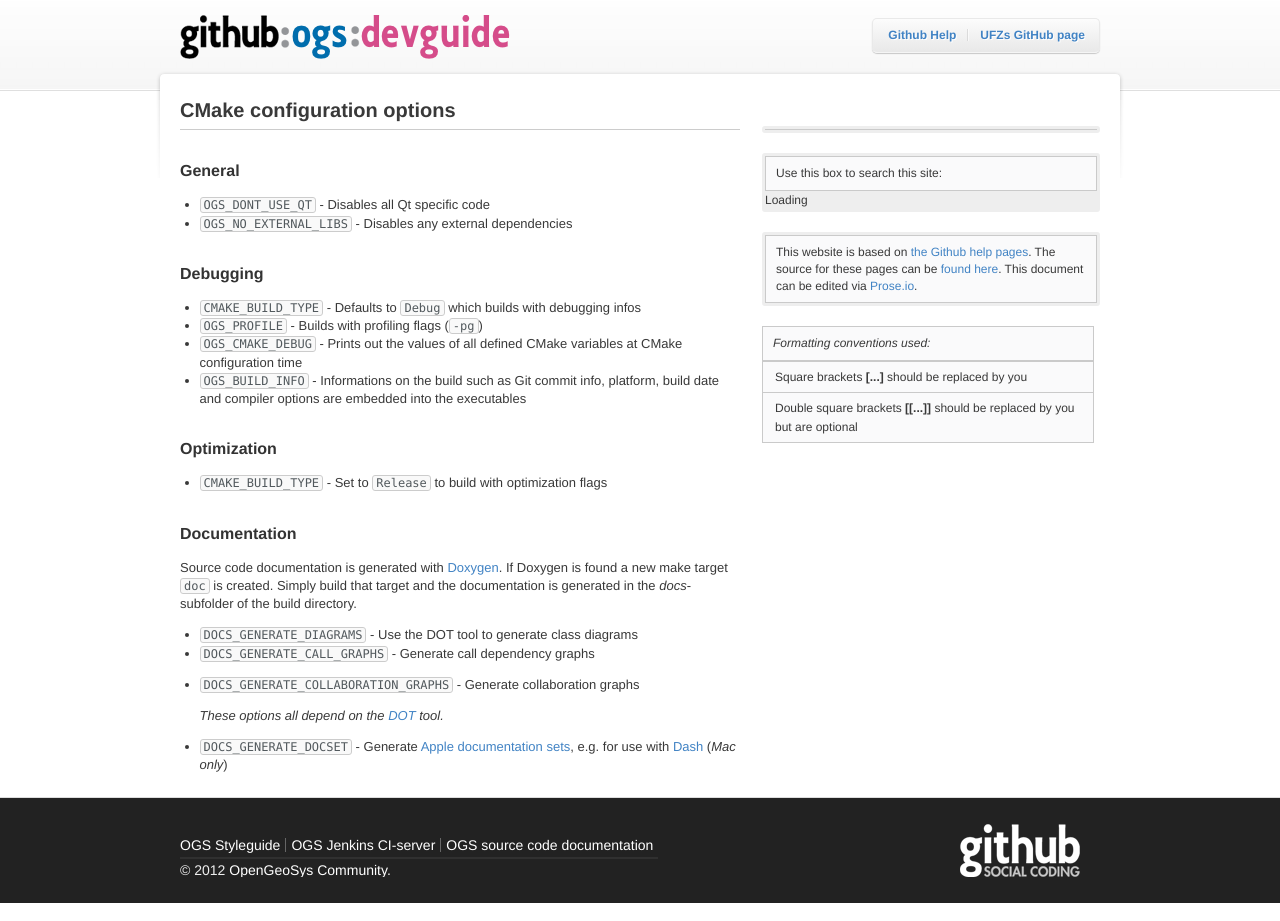
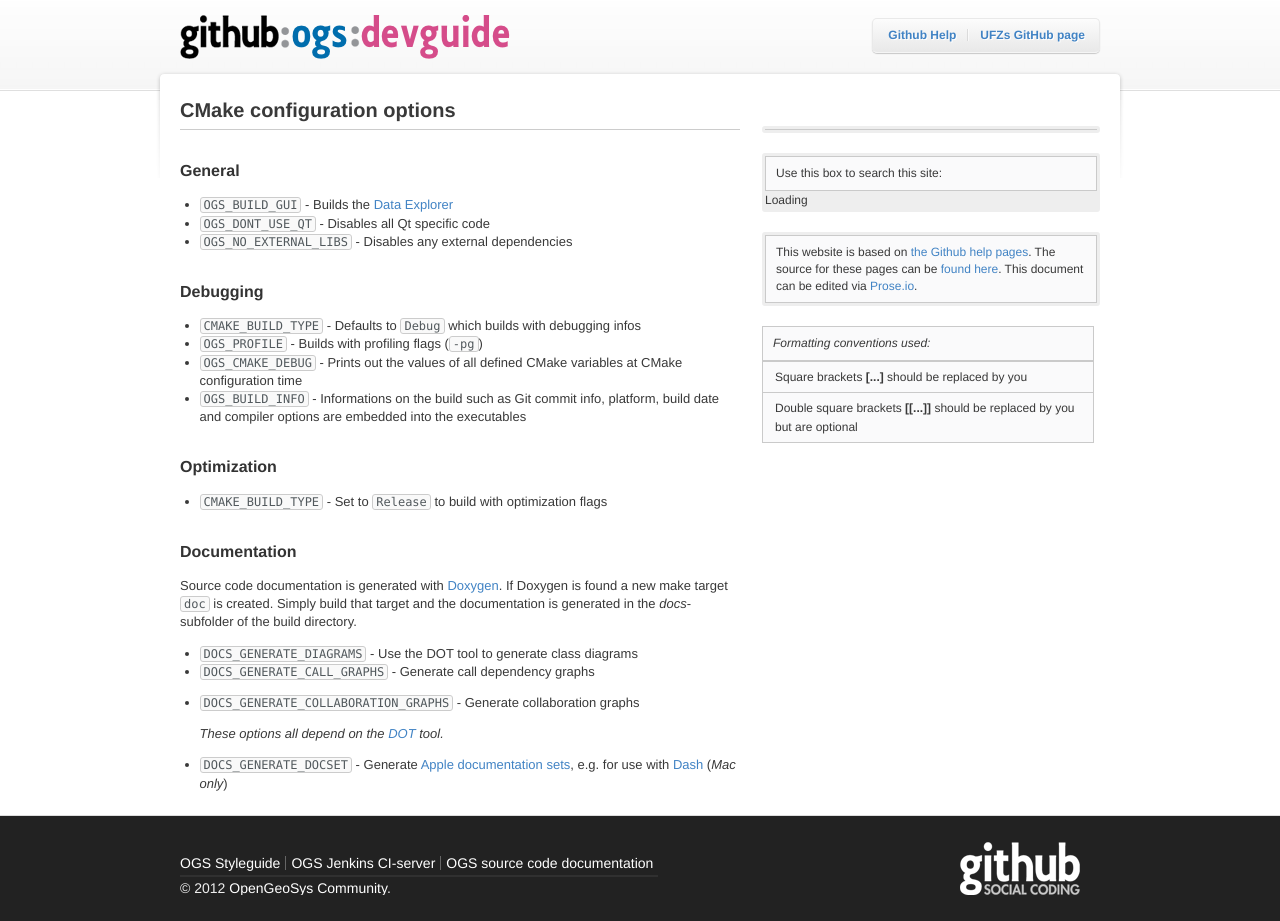
Before and after one commit to ufz/devguide, a Jekyll site: the page built from _posts/2012-04-26-configure-cmake-options.markdown, in a window 1280 px wide. Built offline with Jekyll 4.4.1, drawn with Linux system fonts in a browser that asks for light colours; comment, search, counter and statistics services are not loaded.

Commit message:
Added Data Explorer CMake option.

```diff
--- a/_posts/2012-04-26-configure-cmake-options.markdown
+++ b/_posts/2012-04-26-configure-cmake-options.markdown
@@ -7,6 +7,7 @@ categories: beginner
 
 ## General ##
 
+- `OGS_BUILD_GUI` - Builds the [Data Explorer](https://svn.ufz.de/ogs/attachment/wiki/WikiStart/DataExplorer-Manual.pdf?format=raw)
 - `OGS_DONT_USE_QT` - Disables all Qt specific code
 - `OGS_NO_EXTERNAL_LIBS` - Disables any external dependencies
 
```
